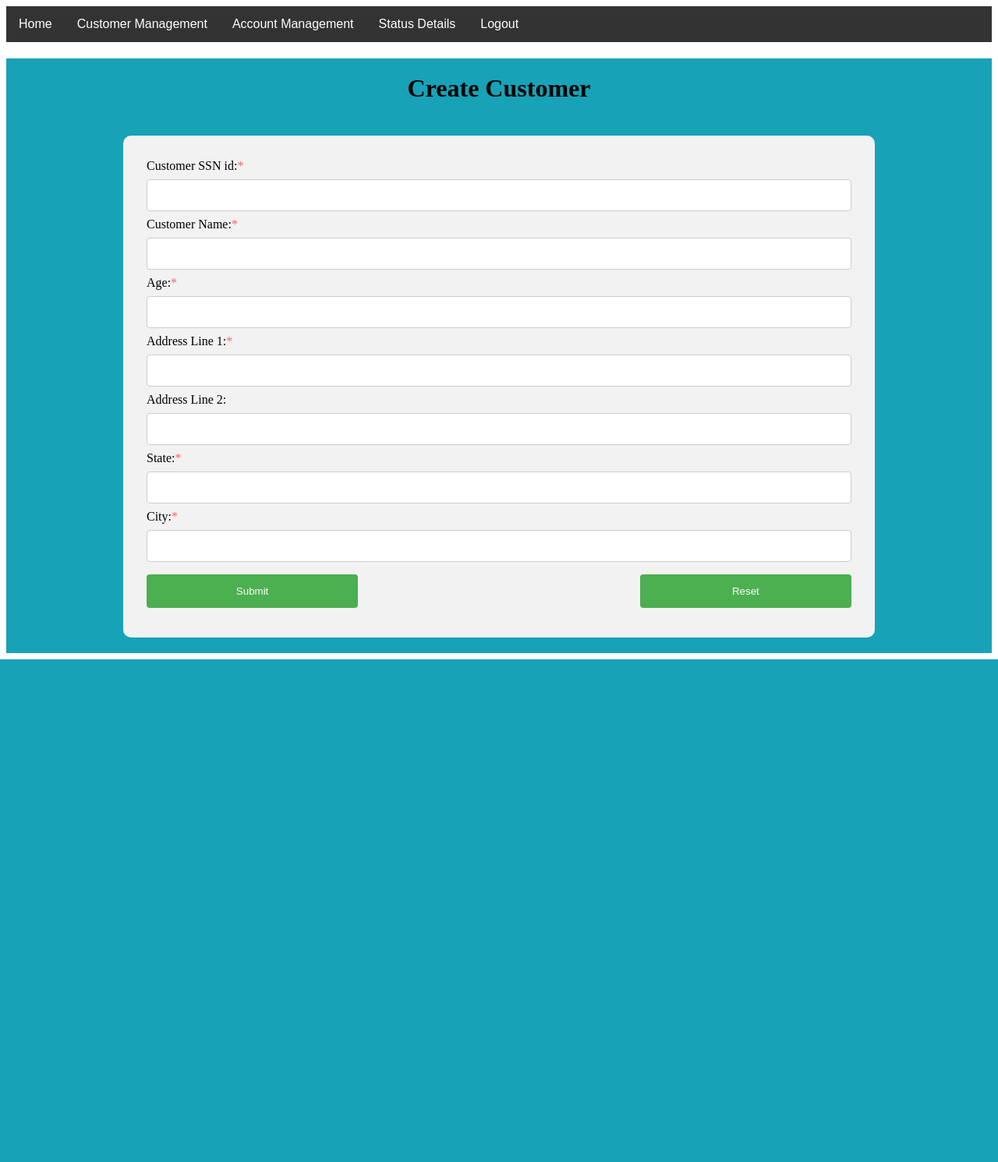
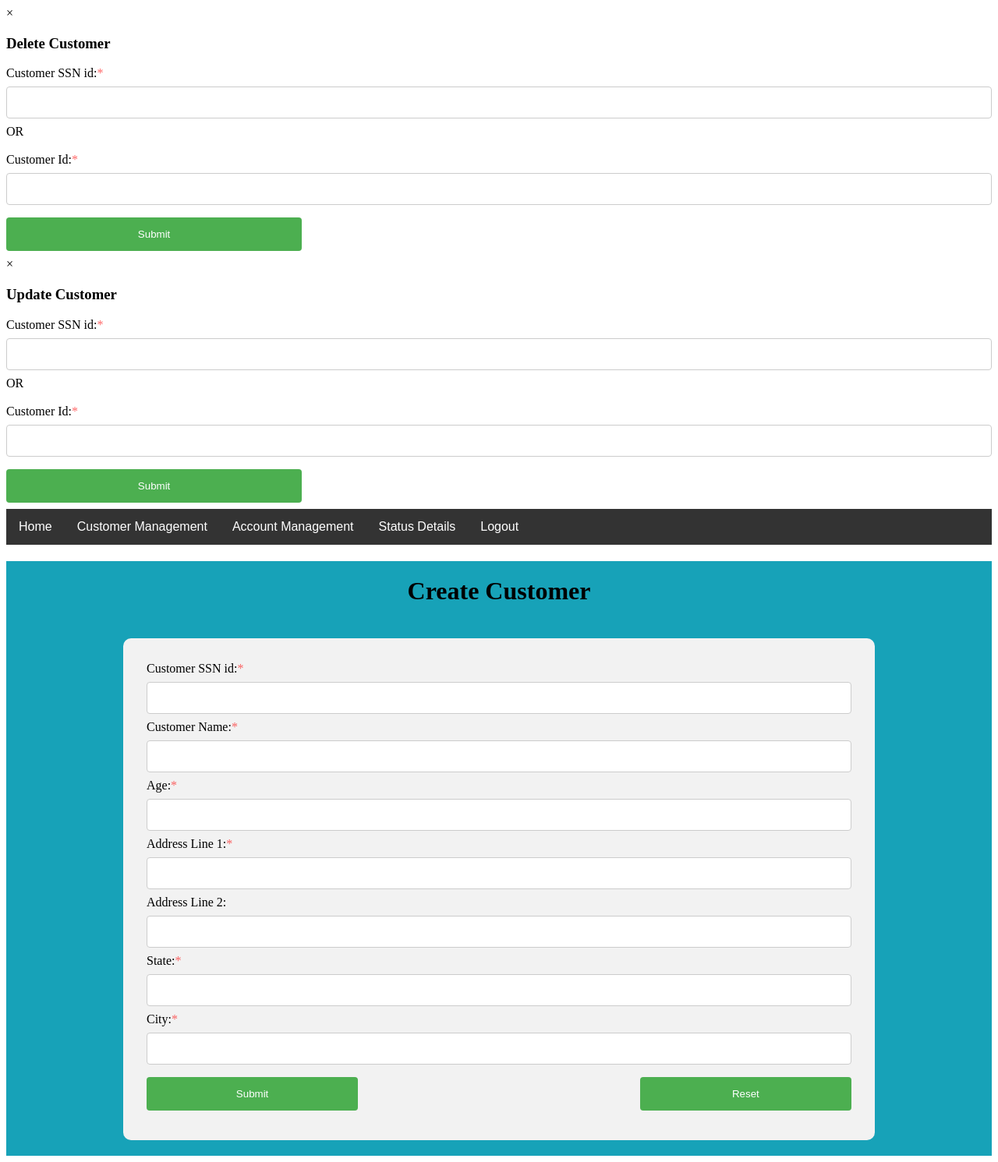
Before and after one commit to AgileCaseStudy/agile, a Python web app: template templates/create-customer.html in a window 1280 px wide. Shown: the whole page at 78% size. Before the commit the page ends 846 px from the top, so only its background shows below. Run offline with Jinja, Linux system fonts and the light colour scheme; the template is opened without the code that fills it, so the values that code supplies are empty; some libraries are stand-ins or nearby versions.

Commit message:
Update create-customer.html

```diff
--- a/templates/create-customer.html
+++ b/templates/create-customer.html
@@ -5,6 +5,45 @@
         <link rel="stylesheet" type="text/css" href="{{ url_for('static', filename='createcustomerstyle.css') }}">
 </head>
 <body>
+    <div id="delete_cust_modal" class="modal">
+
+        <!-- Modal content -->
+        <div class="modal-content">
+          <span class="close">&times;</span>
+          <h3>Delete Customer</h3>
+          <form action="/" onsubmit="return delete_search_validate()" method="POST" name="Delete-SearchCustomerForm">
+
+            <label for="d_search_ws_ssn">Customer SSN id:<span style="color: rgba(255, 0, 0, 0.589)">*</span></label>
+            <input type="text" id="d_search_ws_ssn" name="d_search_ws_ssn">
+            OR<br><br>
+            <label for="d_search_ws_id">Customer Id:<span style="color: rgba(255, 0, 0, 0.589)">*</span></label>
+            <input type="text" id="d_search_ws_id" name="d_search_ws_id">
+            <input type="submit" value="Submit">
+          </form>
+        </div>
+
+      </div>
+
+      <div id="update_cust_modal" class="modal">
+
+          <!-- Modal content -->
+          <div class="modal-content">
+            <span class="close">&times;</span>
+            <h3>Update Customer</h3>
+            <form action="/" onsubmit="return update_search_validate()" method="POST" name="Update-SearchCustomerForm">
+
+              <label for="u_search_ws_ssn">Customer SSN id:<span style="color: rgba(255, 0, 0, 0.589)">*</span></label>
+              <input type="text" id="u_search_ws_ssn" name="u_search_ws_ssn">
+              OR<br><br>
+              <label for="u_search_ws_id">Customer Id:<span style="color: rgba(255, 0, 0, 0.589)">*</span></label>
+              <input type="text" id="u_search_ws_id" name="u_search_ws_id">
+              <input type="submit" value="Submit">
+            </form>
+          </div>
+
+        </div>
+
+
         <div class="navbar">
                 <a href="#home">Home</a>
                 <div class="dropdown">
@@ -13,8 +52,8 @@
                     </button>
                     <div class="dropdown-content">
                       <a href="#">Create Customer</a>
-                      <a href="#">Delete Customer</a>
-                      <a href="#">Update Customer</a>
+                      <a id="delete_cust">Delete Customer</a>
+                      <a id="update_cust">Update Customer</a>
 
 
                     </div>
@@ -51,7 +90,7 @@
     <div id="frm_in">
   <form action="/" onsubmit="return validate()" method="POST" name="CreateCustomerForm">
     <label for="ws_ssn">Customer SSN id:<span style="color: rgba(255, 0, 0, 0.589)">*</span></label>
-    <input type="text" id="ws_ssn" name="ws_ssn">
+    <input type="number" id="ws_ssn" name="ws_ssn">
 
     <label for="ws_name">Customer Name:<span style="color: rgba(255, 0, 0, 0.589)">*</span></label>
     <input type="text" id="ws_name" name="ws_name">
@@ -98,6 +137,13 @@
 				ws_ssn.focus();
 				return false;
 			}
+      if(ws_ssn.value.length < 9)
+				{
+					window.alert("The Customer's SSN ID should have a minimum of 9 digits");
+					ws_ssn.focus();
+					return false;
+				}
+
             if (ws_name.value == "")
 			{
 				window.alert("Please enter Customer's Name");
@@ -108,7 +154,20 @@
 				window.alert("Please enter Customer's Age");
 				ws_age.focus();
 				return false;
-			} if (ws_adrs_1.value == "")
+			}
+      if(ws_age.value.length > 3)
+				{
+					window.alert("The Customer's age should have a maximum of 3 digits");
+					ws_age.focus();
+					return false;
+				}
+        if(ws_age.value < 1)
+				{
+					window.alert("The Customer's age can't be negative or 0");
+					ws_age.focus();
+					return false;
+				}
+       if (ws_adrs_1.value == "")
 			{
 				window.alert("Please enter Customer's address");
 				ws_adrs_1.focus();
@@ -126,8 +185,77 @@
 			}
 
 			return true;
-		}</script>
+		}
+    function delete_search_validate()
+		{
+			var d_search_ws_ssn = document.forms["Delete-SearchCustomerForm"]["d_search_ws_ssn"];
+			var d_search_ws_id = document.forms["Delete-SearchCustomerForm"]["d_search_ws_id"];
 
+			if (d_search_ws_ssn.value == "" && d_search_ws_id.value == "")
+			{
+				window.alert("Please enter Customer's SSN Id or Customer's Id");
+				search_ws_ssn.focus();
+				return false;
+			}
+      return true;
+    }
+
+    function update_search_validate()
+		{
+			var u_search_ws_ssn = document.forms["Update-SearchCustomerForm"]["u_search_ws_ssn"];
+			var u_search_ws_id = document.forms["Update-SearchCustomerForm"]["u_search_ws_id"];
+
+			if (u_search_ws_ssn.value == "" && u_search_ws_id.value == "")
+			{
+				window.alert("Please enter Customer's SSN Id or Customer's Id");
+				u_search_ws_ssn.focus();
+				return false;
+			}
+      return true;
+    }
+
+    </script>
+        <script>
+        // Get the modal
+        var delete_cust_modal = document.getElementById("delete_cust_modal");
+        var update_cust_modal = document.getElementById("update_cust_modal");
+
+        // Get the button that opens the modal
+        var delete_cust = document.getElementById("delete_cust");
+        var update_cust = document.getElementById("update_cust");
+
+        // Get the <span> element that closes the modal
+        var delete_cust_close = document.getElementsByClassName("close")[0];
+        var update_cust_close = document.getElementsByClassName("close")[1];
+
+        // When the user clicks the button, open the modal
+        delete_cust.onclick = function() {
+          delete_cust_modal.style.display = "block";
+        }
+        update_cust.onclick = function() {
+          update_cust_modal.style.display = "block";
+        }
+
+        // When the user clicks on <span> (x), close the modal
+        delete_cust_close.onclick = function() {
+          delete_cust_modal.style.display = "none";
+        }
+        update_cust_close.onclick = function() {
+          update_cust_modal.style.display = "none";
+        }
+
+        // When the user clicks anywhere outside of the modal, close it
+        window.onclick = function(event) {
+          if (event.target == delete_cust_modal) {
+            delete_cust_modal.style.display = "none";
+          }
+        }
+        window.onclick = function(event) {
+          if (event.target == update_cust_modal) {
+            update_cust_modal.style.display = "none";
+          }
+        }
+      </script>
 </body>
 
 
```
